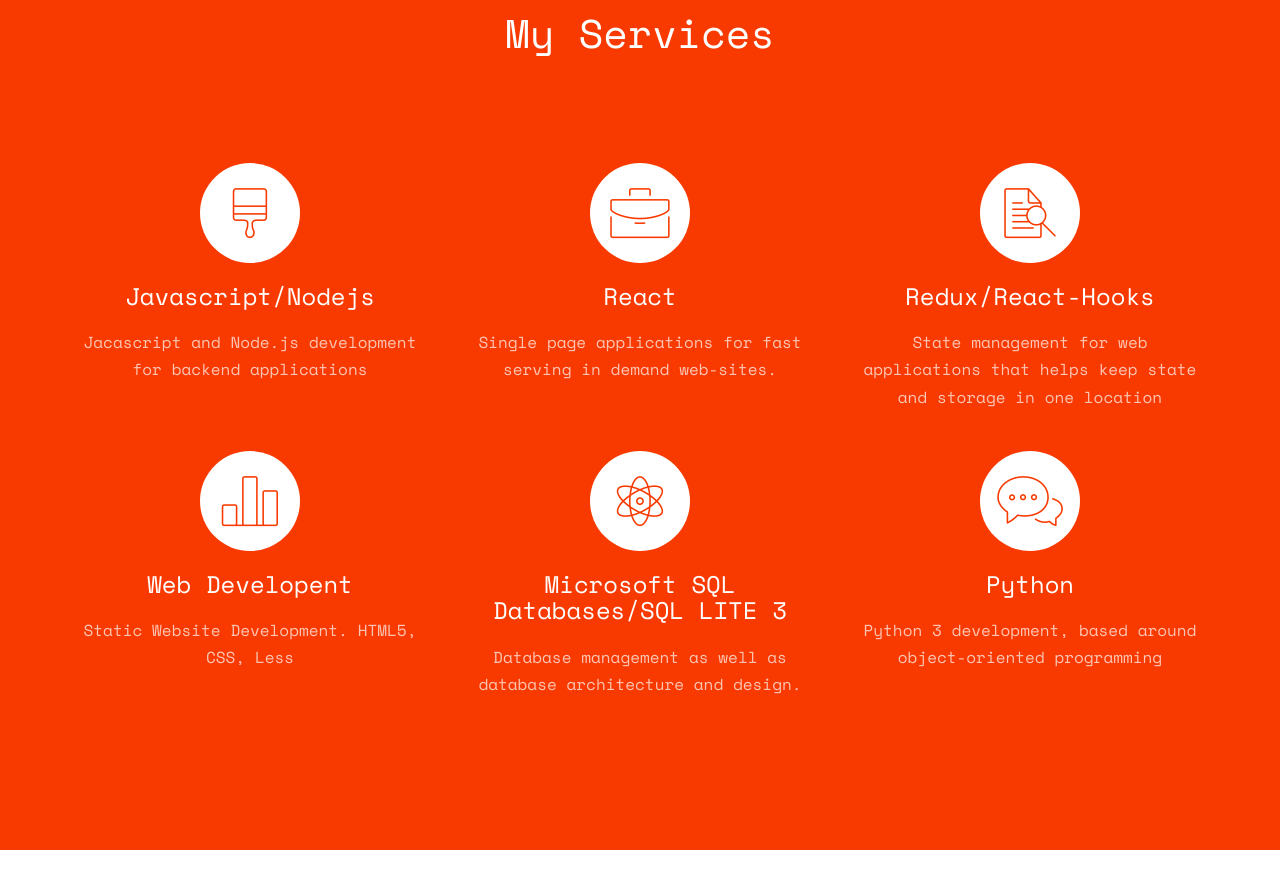
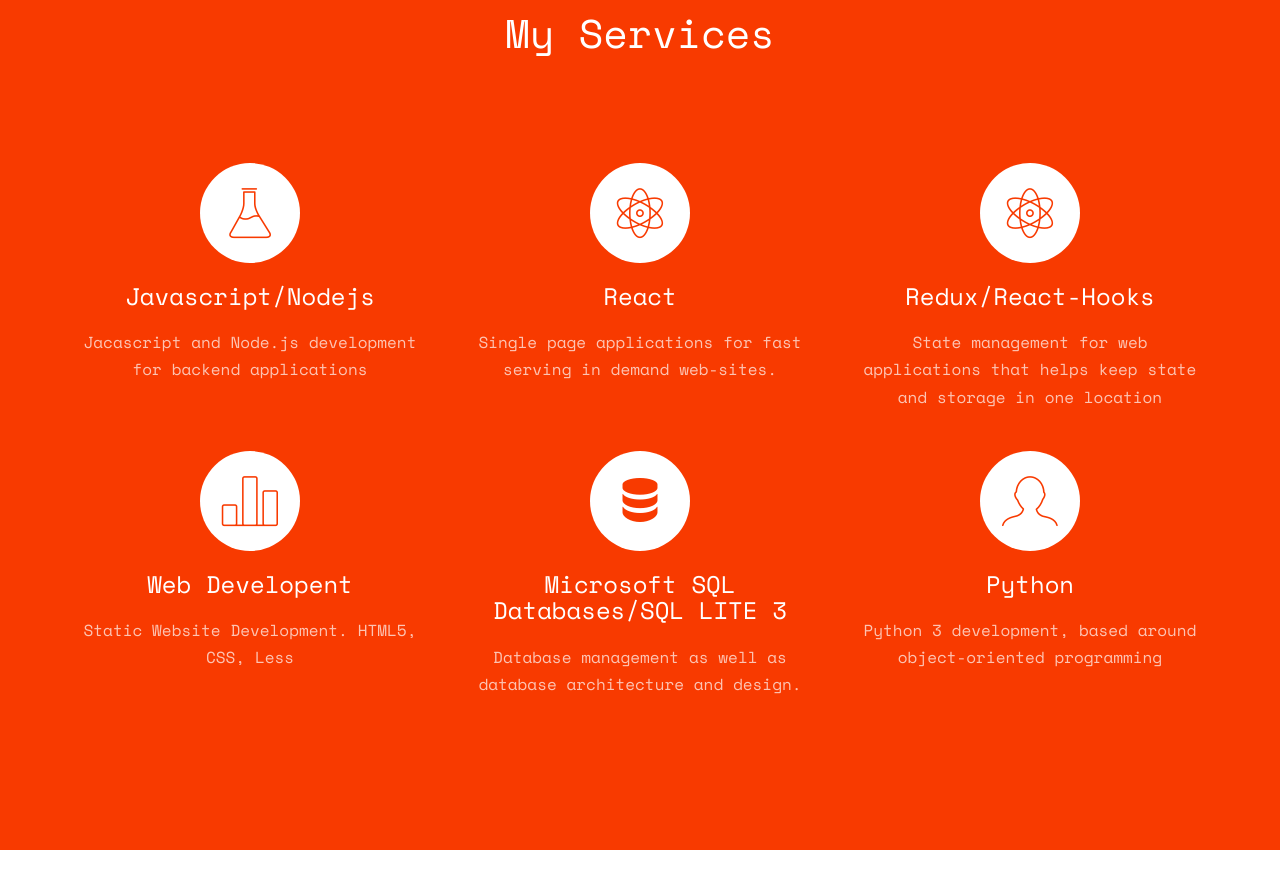
Before and after one commit to iepoch/iepoch.github.io, a website: page index.html in a window 1280 px wide. Shown: the part 1750-2639 px from the top of the page. Drawn offline with nearby package versions, Linux system fonts and the light colour scheme; some packages are replaced by stand-ins of ours; no server answers; files whose address does not match are found by name.

Commit message:
changed icons to match their feture

```diff
--- a/index.html
+++ b/index.html
@@ -212,7 +212,7 @@
 					<div class="col-md-4 text-center">
 						<div class="feature-left">
 							<span class="icon">
-								<i class="icon-paintbrush"></i>
+								<i class="icon-beaker"></i>
 							</span>
 							<div class="feature-copy">
 								<h3>Javascript/Nodejs</h3>
@@ -224,7 +224,7 @@
 					<div class="col-md-4 text-center">
 						<div class="feature-left">
 							<span class="icon">
-								<i class="icon-briefcase"></i>
+								<i class="icon-genius"></i>
 							</span>
 							<div class="feature-copy">
 								<h3>React</h3>
@@ -236,7 +236,7 @@
 					<div class="col-md-4 text-center">
 						<div class="feature-left">
 							<span class="icon">
-								<i class="icon-search"></i>
+								<i class="icon-genius"></i>
 							</span>
 							<div class="feature-copy">
 								<h3>Redux/React-Hooks</h3>
@@ -265,7 +265,7 @@
 					<div class="col-md-4 text-center">
 						<div class="feature-left">
 							<span class="icon">
-								<i class="icon-genius"></i>
+								<i class="icon-database"></i>
 							</span>
 							<div class="feature-copy">
 								<h3>Microsoft SQL Databases/SQL LITE 3</h3>
@@ -277,7 +277,7 @@
 					<div class="col-md-4 text-center">
 						<div class="feature-left">
 							<span class="icon">
-								<i class="icon-chat"></i>
+								<i class="icon-profile-male"></i>
 							</span>
 							<div class="feature-copy">
 								<h3>Python</h3>
```
